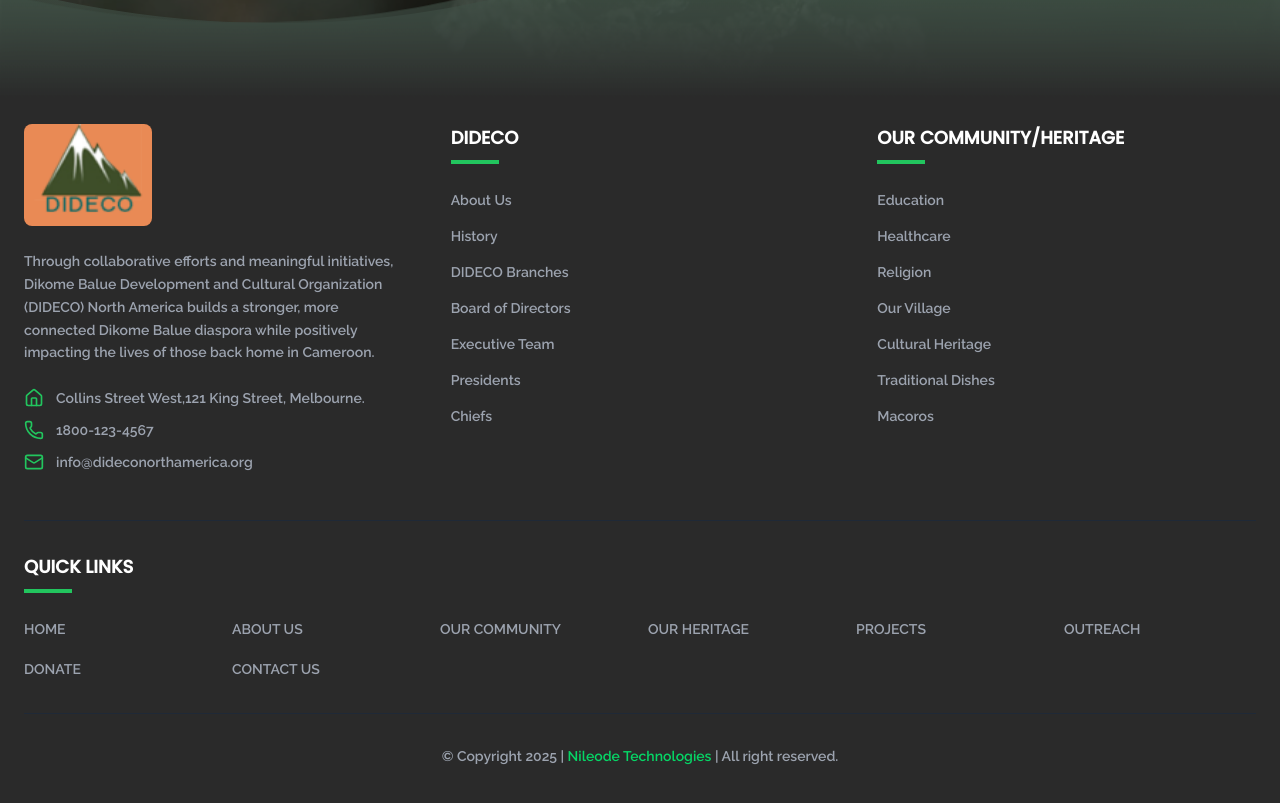
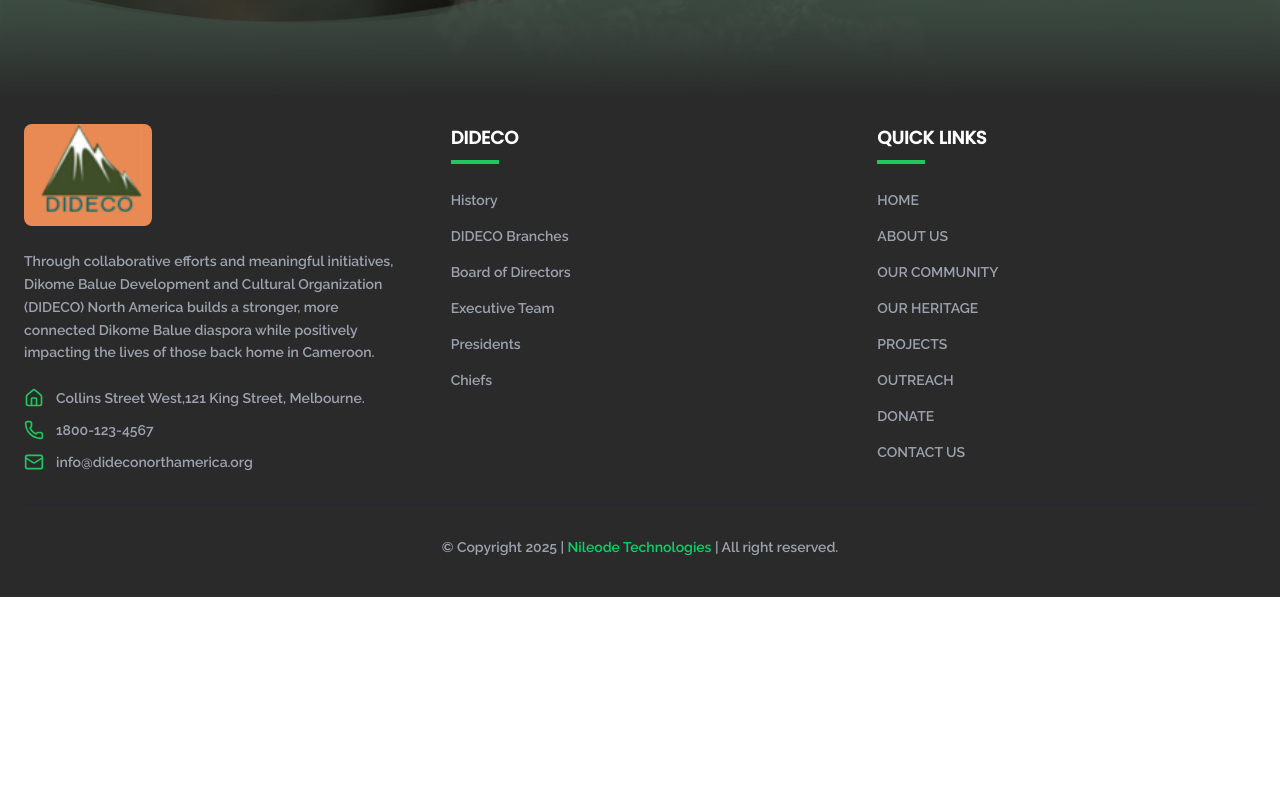
Before and after one commit to itsyaba/dieco, a React (Vite) app: page /contact in a window 1280 px wide. Shown: the part 1800-2603 px from the top of the page. After the commit the page ends 2397 px from the top, so only its background shows below. Built offline with nearby package versions, Linux system fonts and the light colour scheme.

Commit message:
fixes here and there

```diff
--- a/src/App.tsx
+++ b/src/App.tsx
@@ -10,11 +10,11 @@ import ScrollToTop from "./lib/ScrollToTop";
 import Macoros from "./components/Heritage/Macoros";
 import VillagesPage from "./components/Heritage/Village";
 import CulturalPage from "./components/Heritage/Cultural";
-import TraditionlPage from "./components/Heritage/Traditionl";
 import ProjectsPage from "./components/Projects/Projects";
 import DonatePage from "./components/Donate/Donate";
 import OutreachPage from "./components/Outreach/Outreach";
 import ContactSection from "./components/Contact/contact";
+import TraditionalPage from "./components/Heritage/Traditional";
 
 function App() {
   return (
@@ -27,23 +27,19 @@ function App() {
 
         <Route path="/community" element={<EducationDescription />} />
         <Route path="/community/education" element={<EducationDescription />} />
-        <Route
-          path="/community/healthcare"
-          element={<HealthcareDescription />}
-        />
+        <Route path="/community/healthcare" element={<HealthcareDescription />} />
         <Route path="/community/religion" element={<ReligionDescription />} />
 
         <Route path="/heritage" element={<VillagesPage />} />
         <Route path="/heritage/village" element={<VillagesPage />} />
         <Route path="/heritage/cultural" element={<CulturalPage />} />
-        <Route path="/heritage/traditionl" element={<TraditionlPage />} />
+        <Route path="/heritage/traditional" element={<TraditionalPage />} />
         <Route path="/heritage/macoros" element={<Macoros />} />
 
         <Route path="/projects" element={<ProjectsPage />} />
         <Route path="/outreach" element={<OutreachPage />} />
         <Route path="/donate" element={<DonatePage />} />
         <Route path="/contact" element={<ContactSection />} />
-
       </Routes>
       <Footer />
     </>
--- a/src/Navbar/navData.ts
+++ b/src/Navbar/navData.ts
@@ -45,7 +45,7 @@ export const navLinks: NavLink[] = [
     href: "/projects",
     label: "PROJECTS",
     // hasDropdown: true,
-  } ,
+  },
   {
     href: "/outreach",
     label: "OUTREACH",
@@ -63,22 +63,64 @@ export const navLinks: NavLink[] = [
 // Dropdown items for each navigation link
 const dropdownItems: Record<string, DropdownItem[]> = {
   "/about": [
-    { href: "/about#mission", label: "Our Mission", description: "Learn about our mission and values" },
+    {
+      href: "/about#mission",
+      label: "Our Mission",
+      description: "Learn about our mission and values",
+    },
     { href: "/about#team", label: "Our Team", description: "Meet our dedicated team members" },
-    { href: "/about#history", label: "Our History", description: "Discover our journey through the years" },
+    {
+      href: "/about#history",
+      label: "Our History",
+      description: "Discover our journey through the years",
+    },
     // { href: "/about/#partners", label: "Our Partners", description: "Organizations we work with" },
   ],
   "/community": [
-    { href: "/community/education", label: "Education", description: "Education is the corner stone of empowerment and progress within the Dikome Balue community." },
-    { href: "/community/healthcare", label: "Healthcare", description: "Access to quality health care is essential for the well-being of the Dikome Balue community." },
-    { href: "/community/religion", label: "Religion", description: "Education is the corner stone of empowerment and progress within the Dikome Balue community." },
+    {
+      href: "/community/education",
+      label: "Education",
+      description:
+        "Education is the corner stone of empowerment and progress within the Dikome Balue community.",
+    },
+    {
+      href: "/community/healthcare",
+      label: "Healthcare",
+      description:
+        "Access to quality health care is essential for the well-being of the Dikome Balue community.",
+    },
+    {
+      href: "/community/religion",
+      label: "Religion",
+      description:
+        "Education is the corner stone of empowerment and progress within the Dikome Balue community.",
+    },
     { href: "/donate", label: "Donate", description: "Support our community initiatives" },
   ],
   "/heritage": [
-    { href: "/heritage/village", label: "Our Village", description: "We have a rich history vibrant culture and enduring spirit of the Dikome Balue people." },
-    { href: "/heritage/cultural", label: "Cultural Heritage", description: "Historical artifacts and preservation" },
-    { href: "/heritage/traditionl", label: "Traditional Dishes", description: "Our dishes are a flavorful reflection of our cultural heritage and culinary traditions." },
-    { href: "/heritage/macoros", label: "Macoros", description: "A traditional sport of the Dikome Balue community, embodies the spirit of camaraderie, athleticism, and cultural pride. " },
+    {
+      href: "/heritage/village",
+      label: "Our Village",
+      description:
+        "We have a rich history vibrant culture and enduring spirit of the Dikome Balue people.",
+    },
+    {
+      href: "/heritage/cultural",
+      label: "Cultural Heritage",
+      description: "Historical artifacts and preservation",
+    },
+    {
+      href: "/heritage/traditional",
+      label: "Traditional Dishes",
+      description:
+        "Our dishes are a flavorful reflection of our cultural heritage and culinary traditions.",
+    },
+    {
+      href: "/heritage/macoros",
+      label: "Macoros",
+      description:
+        "A traditional sport of the Dikome Balue community, embodies the spirit of camaraderie, athleticism, and cultural pride. ",
+    },
   ],
   // "/gallery": [
   //   { href: "/gallery/photos", label: "Photo Gallery", description: "Images from our events and projects" },
@@ -86,17 +128,32 @@ const dropdownItems: Record<string, DropdownItem[]> = {
   //   { href: "/gallery/press", label: "Press Coverage", description: "Media coverage of our organization" },
   // ],
   "/projects": [
-    { href: "/projects#water-project", label: "Photo Gallery", description: "Images from our events and projects" },
-    { href: "/projects#hospital", label: "Video Gallery", description: "Videos showcasing our work" },
+    {
+      href: "/projects#water-project",
+      label: "Photo Gallery",
+      description: "Images from our events and projects",
+    },
+    {
+      href: "/projects#hospital",
+      label: "Video Gallery",
+      description: "Videos showcasing our work",
+    },
     // { href: "/gallery/press", label: "Press Coverage", description: "Media coverage of our organization" },
   ],
   "/outreach": [
     { href: "/outreach/programs", label: "Programs", description: "Our outreach programs" },
-    { href: "/outreach/international", label: "International", description: "Our global initiatives" },
-    { href: "/outreach/partnerships", label: "Partnerships", description: "Collaborative outreach efforts" },
+    {
+      href: "/outreach/international",
+      label: "International",
+      description: "Our global initiatives",
+    },
+    {
+      href: "/outreach/partnerships",
+      label: "Partnerships",
+      description: "Collaborative outreach efforts",
+    },
     { href: "/outreach/impact", label: "Impact", description: "The impact of our outreach work" },
   ],
-
 };
 
 // Function to get dropdown items for a specific navigation link
--- a/src/components/Footer/Newsletter.tsx
+++ b/src/components/Footer/Newsletter.tsx
@@ -2,6 +2,7 @@ import { motion } from "framer-motion";
 import { useInView } from "react-intersection-observer";
 import { useReducedMotion } from "@/hooks/use-reduced-motion";
 import Img from "@/assets/news-16.jpg";
+import { Link } from "react-router-dom";
 export function Newsletter() {
   const prefersReducedMotion = useReducedMotion();
   const [ref, inView] = useInView({
@@ -34,16 +35,14 @@ export function Newsletter() {
           animate={inView ? { y: 0, opacity: 1 } : { y: 20, opacity: 0 }}
           transition={{ duration: 0.6, delay: 0.2 }}
         >
-          <span className="text-green-400 font-medium tracking-wider text-3xl">
-            DONATE
-          </span>
+          <span className="text-green-400 font-medium tracking-wider text-3xl">DONATE</span>
           <h2 className="mt-4 text-4xl md:text-7xl font-bold text-white mb-6 capitalize">
             save lives by donating
           </h2>
           <form className="max-w-md mx-auto">
             <div className="flex flex-col items-center justify-center sm:flex-row gap-4">
+              <Link to="/donate">
                 <motion.button
-                type="submit"
                   className="inline-flex h-16 animate-shimmer items-center justify-center rounded-md border border-green-600
                    bg-[linear-gradient(110deg,#065f46,45%,#10b981,55%,#065f46)] bg-[length:200%_100%]
                    px-12 font-medium text-white transition-colors
@@ -53,14 +52,14 @@ export function Newsletter() {
                 >
                   Donate Now
                 </motion.button>
+              </Link>
+
               {/* <div className="text-box">
                 <a href="#" className="btn btn-white btn-        animate">
                   click me
                 </a>
               </div> */}
               {/* <button className="button-74 ">Donate Now</button> */}
-
-
             </div>
           </form>
         </motion.div>
--- a/src/components/Footer/footer.tsx
+++ b/src/components/Footer/footer.tsx
@@ -6,7 +6,6 @@ import { Link } from "react-router-dom";
 import Logo from "@/assets/dideco-logo.png";
 import { Newsletter } from "./Newsletter";
 import { navLinks } from "@/Navbar/navData";
-
 
 export function Footer() {
   const controls = useAnimation();
@@ -56,30 +55,21 @@ export function Footer() {
     >
       <Newsletter />
       <div className="container mx-auto px-4 md:px-6 pt-6">
-        <div className="grid gap-12 md:grid-cols-3 mb-12">
+        <div className="grid gap-12 md:grid-cols-3 mb-6">
           {/* Column 1 - Logo and Info */}
           <motion.div className="space-y-6" variants={columnVariants}>
             <Link to="/#" className="block w-32">
-              <img
-                src={Logo}
-                alt="DIDECO Logo"
-                width={128}
-                height={128}
-                className="rounded-lg"
-              />
+              <img src={Logo} alt="DIDECO Logo" width={128} height={128} className="rounded-lg" />
             </Link>
             <p className="text-gray-400 text-sm leading-relaxed">
-              Through collaborative efforts and meaningful initiatives, Dikome
-              Balue Development and Cultural Organization (DIDECO) North America
-              builds a stronger, more connected Dikome Balue diaspora while
-              positively impacting the lives of those back home in Cameroon.
+              Through collaborative efforts and meaningful initiatives, Dikome Balue Development and
+              Cultural Organization (DIDECO) North America builds a stronger, more connected Dikome
+              Balue diaspora while positively impacting the lives of those back home in Cameroon.
             </p>
             <div className="space-y-3">
               <div className="flex items-center space-x-3 text-gray-400">
                 <Home className="h-5 w-5 text-green-500" />
-                <span className="text-sm">
-                  Collins Street West,121 King Street, Melbourne.
-                </span>
+                <span className="text-sm">Collins Street West,121 King Street, Melbourne.</span>
               </div>
               <div className="flex items-center space-x-3 text-gray-400">
                 <Phone className="h-5 w-5 text-green-500" />
@@ -99,7 +89,6 @@ export function Footer() {
             </h3>
             <ul className="space-y-3">
               {[
-                "About Us",
                 "History",
                 "DIDECO Branches",
                 "Board of Directors",
@@ -113,7 +102,7 @@ export function Footer() {
                   transition={{ type: "spring", stiffness: 300, damping: 20 }}
                 >
                   <Link
-                    to="#"
+                    to="/about"
                     className="text-gray-400 hover:text-green-500 text-sm transition-colors"
                   >
                     {item}
@@ -123,63 +112,29 @@ export function Footer() {
             </ul>
           </motion.div>
 
-          {/* Column 3 - Community Links */}
+          {/* Quick Links Section */}
           <motion.div className="space-y-6" variants={columnVariants}>
             <h3 className="text-lg font-semibold after:content-[''] after:block after:w-12 after:h-1 after:bg-green-500 after:mt-2">
-              OUR COMMUNITY/HERITAGE
+              QUICK LINKS
             </h3>
             <ul className="space-y-3">
-              {[
-                "Education",
-                "Healthcare",
-                "Religion",
-                "Our Village",
-                "Cultural Heritage",
-                "Traditional Dishes",
-                "Macoros",
-              ].map((item) => (
+              {navLinks.map((item) => (
                 <motion.li
-                  key={item}
-                  whileHover={{ x: 5 }}
+                  key={item.href}
+                  whileHover={{ y: -2 }}
                   transition={{ type: "spring", stiffness: 300, damping: 20 }}
                 >
                   <Link
-                    to="#"
+                    to={item.href}
                     className="text-gray-400 hover:text-green-500 text-sm transition-colors"
                   >
-                    {item}
+                    {item.label}
                   </Link>
                 </motion.li>
               ))}
             </ul>
           </motion.div>
         </div>
-
-        {/* Quick Links Section */}
-        <motion.div
-          className="border-t border-gray-800 pt-8"
-          variants={columnVariants}
-        >
-          <h3 className="text-lg font-semibold mb-6 after:content-[''] after:block after:w-12 after:h-1 after:bg-green-500 after:mt-2">
-            QUICK LINKS
-          </h3>
-          <ul className="grid grid-cols-2 md:grid-cols-6 gap-4">
-            {navLinks.map((item) => (
-              <motion.li
-                key={item.href}
-                whileHover={{ y: -2 }}
-                transition={{ type: "spring", stiffness: 300, damping: 20 }}
-              >
-                <Link
-                  to={item.href}
-                  className="text-gray-400 hover:text-green-500 text-sm transition-colors"
-                >
-                  {item.label}
-                </Link>
-              </motion.li>
-            ))}
-          </ul>
-        </motion.div>
 
         {/* Copyright */}
         <motion.div
--- a/src/components/Home/Tape.tsx
+++ b/src/components/Home/Tape.tsx
@@ -1,10 +1,7 @@
 import { Dot } from "lucide-react";
 import { Fragment } from "react";
 
-const words = [
-  "Let's help each other",
-
-];
+const words = ["Let's help each other"];
 
 export const TapeSection = () => {
   return (
@@ -16,7 +13,7 @@ export const TapeSection = () => {
               <Fragment key={idx}>
                 {words.map((word) => (
                   <div key={word} className="inline-flex gap-4">
-                    <span className="text-gray-900 uppercase font-extrabold text-3xl">
+                    <span className="text-gray-900 uppercase font-extrabold text-xl md:text-3xl">
                       {word}
                     </span>
                     <Dot className=" text-gray-900 " />
--- a/src/components/Outreach/PartnerOrganizations.tsx
+++ b/src/components/Outreach/PartnerOrganizations.tsx
@@ -18,9 +18,9 @@ export default function PartnerOrganizations() {
             initial={{ opacity: 0, y: 20 }}
             animate={{ opacity: 1, y: 0 }}
             transition={{ duration: 0.5, delay: index * 0.1 }}
-            className=""
+            className="   mb-2  max-h-48 md:max-h-full"
           >
-            <CardContainer className="">
+            <CardContainer className=" m-0">
               <CardBody className="bg-gray-50 relative group/card dark:hover:shadow-2xl dark:hover:shadow-emerald-500/[0.1] dark:bg-black dark:border-white/[0.2] border-black/[0.1] w-full h-auto rounded-xl p-4 border">
                 <CardItem
                   translateZ="20"
@@ -31,17 +31,12 @@ export default function PartnerOrganizations() {
                 <CardItem
                   as="p"
                   translateZ="60"
-                  className="text-neutral-500 text-sm max-w-sm mt-2 dark:text-neutral-300"
+                  className="text-neutral-500 text-sm max-w-md mt-2 dark:text-neutral-300"
                 >
-                  Collaborate with {partner.name} for community development and
-                  support.
+                  Collaborate with {partner.name} for community development and support.
                 </CardItem>
                 <CardItem translateZ="100" className="w-full mt-4">
-                  <Link
-                    to={partner.url}
-                    target="_blank"
-                    rel="noopener noreferrer"
-                  >
+                  <Link to={partner.url} target="_blank" rel="noopener noreferrer">
                     <button className="rounded-xl bg-greenish  text-md px-4 py-3 w-full ">
                       Visit Website
                     </button>
--- a/src/components/ui/card-hover-effect-image.tsx
+++ b/src/components/ui/card-hover-effect-image.tsx
@@ -14,12 +14,7 @@ export const HoverEffectWithImage = ({
   className?: string;
 }) => {
   return (
-    <div
-      className={cn(
-        "grid grid-cols-1 md:grid-cols-2 lg:grid-cols-3 gap-4 py-10",
-        className
-      )}
-    >
+    <div className={cn("grid grid-cols-1 md:grid-cols-2 gap-4 py-10", className)}>
       {items.map((item, idx) => (
         <motion.a
           href={item.link}
@@ -38,7 +33,7 @@ export const HoverEffectWithImage = ({
             transition={{ type: "spring", stiffness: 400, damping: 30 }}
           >
             <img
-              src={item.image }
+              src={item.image}
               alt={item.title}
               className="transition-transform duration-300 group-hover:scale-110 content-cover"
             />
```
Also changed, not shown: src/components/Heritage/Cultural.tsx (+30 -56 lines), src/components/Heritage/Traditional.tsx (renamed from src/components/Heritage/Traditionl.tsx, +16 -27 lines). Lines whose indentation alone changed are shown as unchanged.
